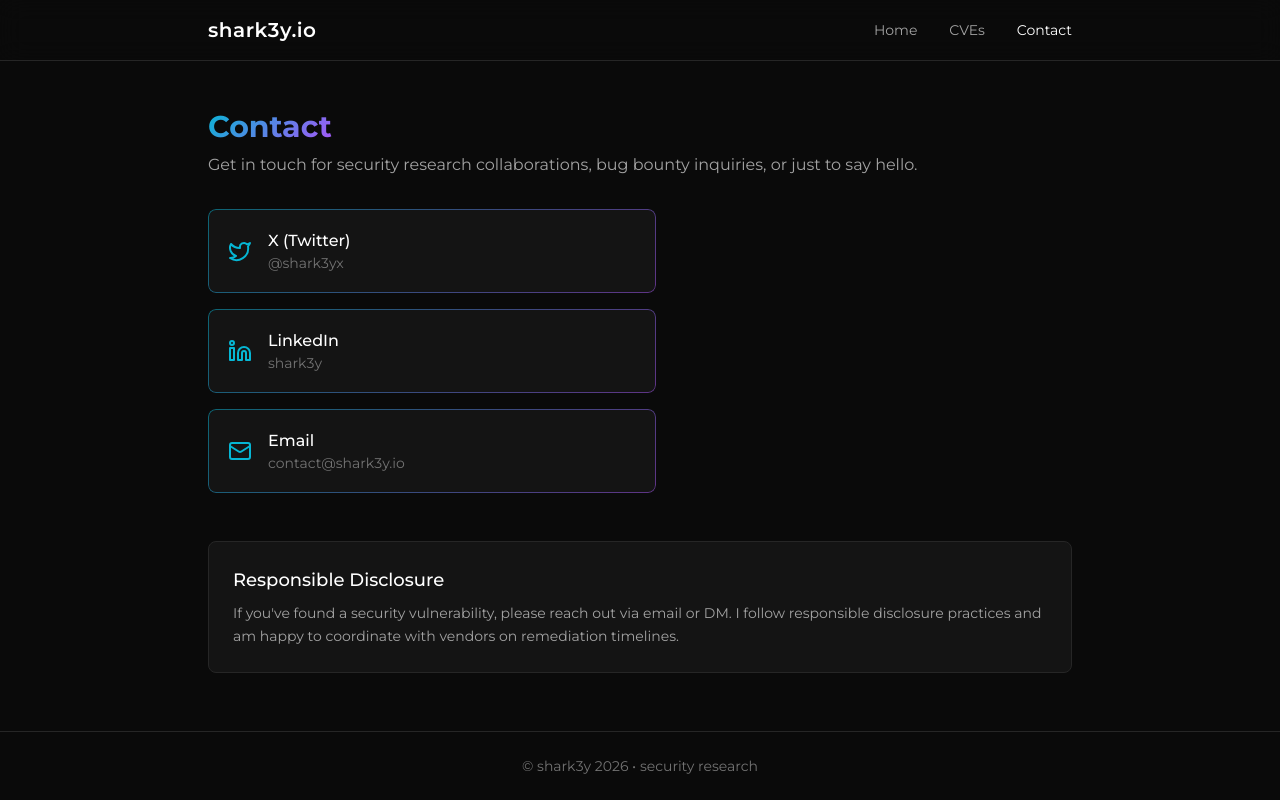
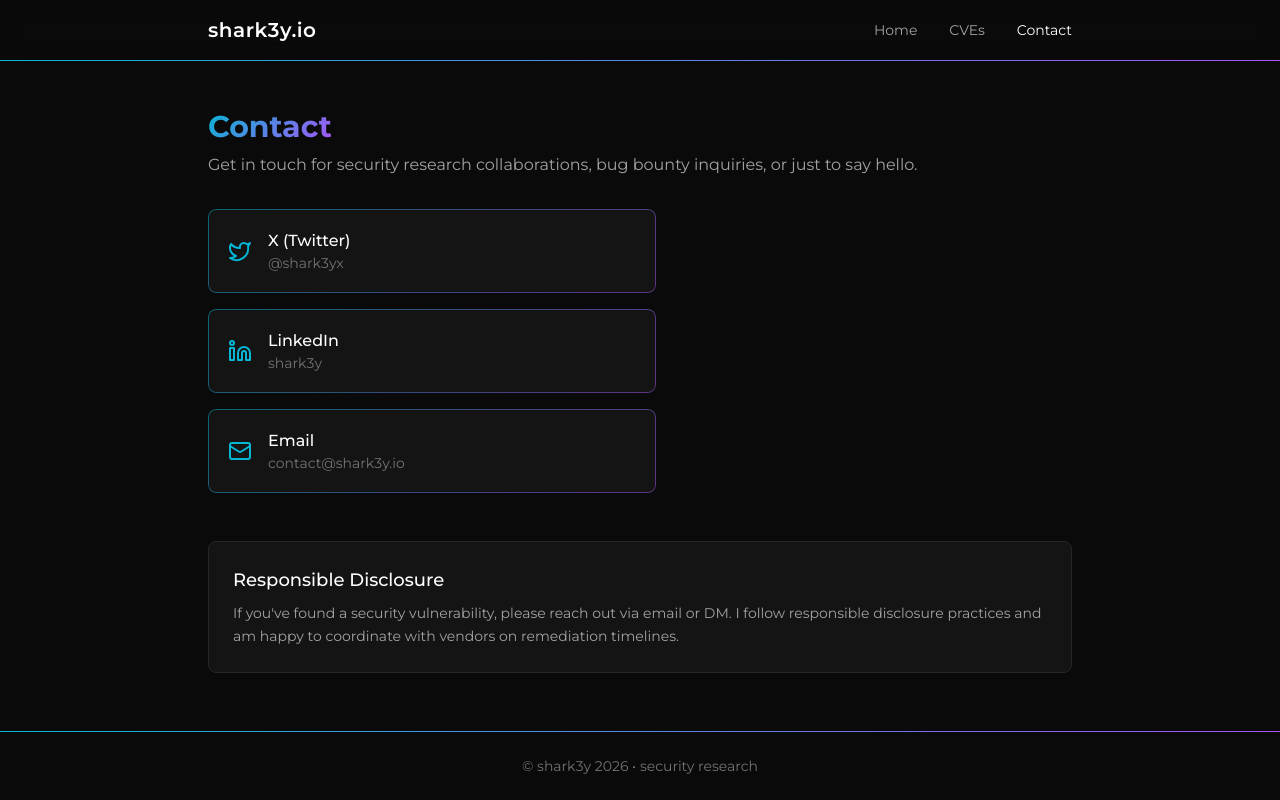
Before and after one commit to angusgee/shark3y.io, a React (Vite) app: page /contact in a window 1280 px wide. Built offline with nearby package versions, Linux system fonts and the light colour scheme.

Commit message:
feat: add gradient to nav bar and footer

```diff
--- a/src/components/Footer.jsx
+++ b/src/components/Footer.jsx
@@ -1,6 +1,6 @@
 export default function Footer() {
   return (
-    <footer className="mt-auto border-t border-dark-border py-6">
+    <footer className="mt-auto border-t border-transparent py-6" style={{borderImage: 'linear-gradient(90deg, #06b6d4, #a855f7) 1'}}>
       <div className="max-w-4xl mx-auto px-4 text-center text-gray-muted text-sm">
         © shark3y 2026 • security research
       </div>
--- a/src/components/Navbar.jsx
+++ b/src/components/Navbar.jsx
@@ -13,7 +13,7 @@ export default function Navbar() {
   const [mobileMenuOpen, setMobileMenuOpen] = useState(false);
 
   return (
-    <nav className="sticky top-0 z-50 bg-dark-bg/80 backdrop-blur-md border-b border-dark-border">
+    <nav className="sticky top-0 z-50 bg-dark-bg/80 backdrop-blur-md border-b border-transparent bg-clip-padding" style={{borderImage: 'linear-gradient(90deg, #06b6d4, #a855f7) 1'}}>
       <div className="max-w-4xl mx-auto px-4 py-4">
         <div className="flex items-center justify-between">
           <Link to="/" className="text-xl font-semibold tracking-wide text-white hover:text-neon-cyan transition-colors">
```
Also changed, not shown: index.html (+0 -1 lines).
